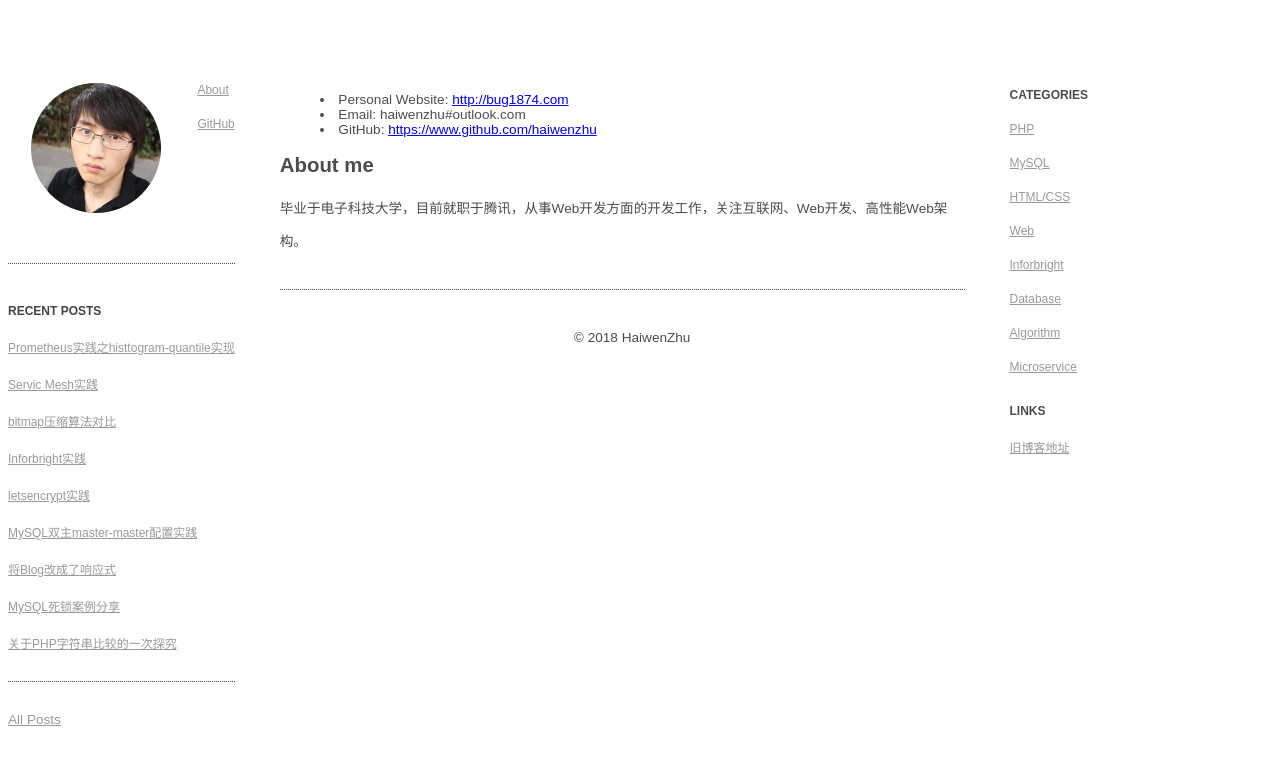
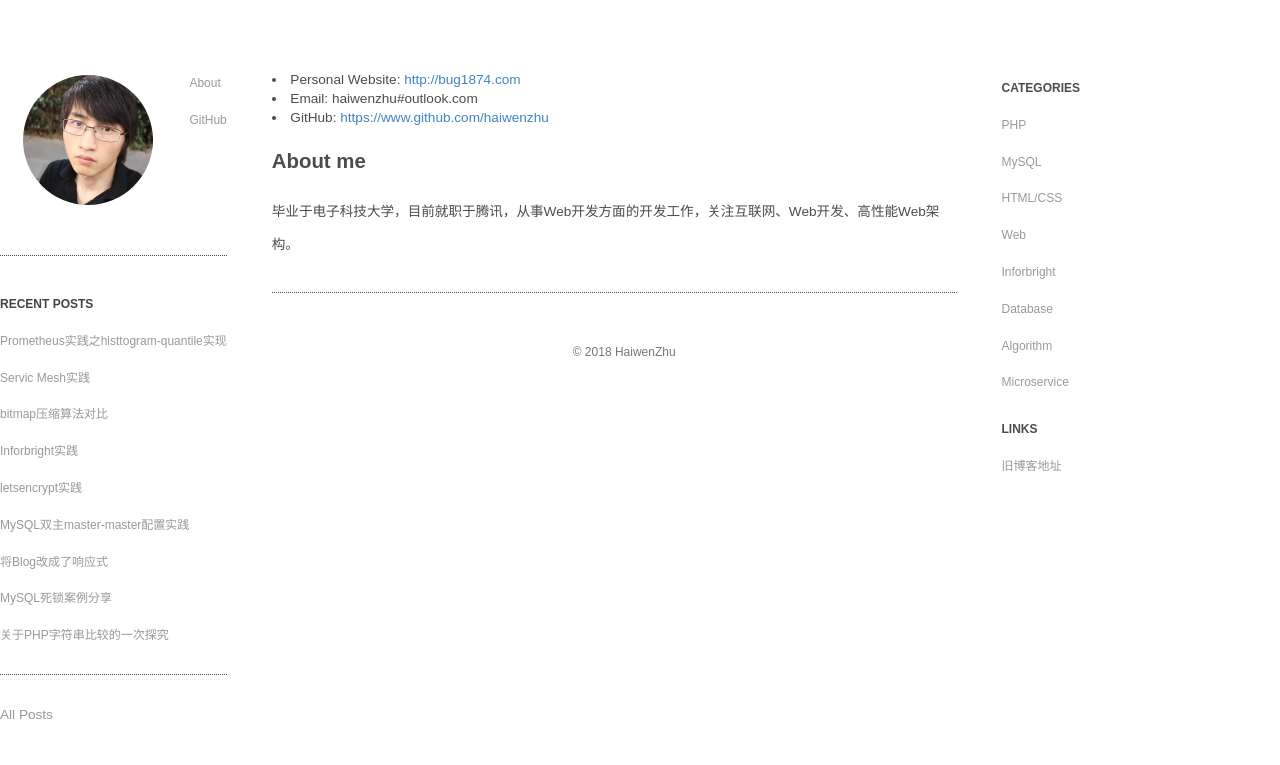
Before and after one commit to haiwenzhu/haiwenzhu.github.com, a Jekyll site: the page built from about/index.md, in a window 1280 px wide. Shown: the top 765 px of the page. Built offline with Jekyll 4.4.1, drawn with Linux system fonts in a browser that asks for light colours; Markdown is read by kramdown in place of the engine named in the settings.

Commit message:
change style

```diff
--- a/_layouts/default.html
+++ b/_layouts/default.html
@@ -4,7 +4,7 @@
   <meta http-equiv="Content-Type"  content="text/html; charset=utf-8" />
   <meta name="viewport" content="width=device-width, initial-scale=1.0">
   <title>{{ page.title }}</title>
-  <link rel="stylesheet" type="text/css" href="/css/default.css"/>
+  <link rel="stylesheet" type="text/css" href="/syntax.css"/>
   <link rel="stylesheet" type="text/css" href="/site.css"/>
 </head>
 <body class="mobile">
```
